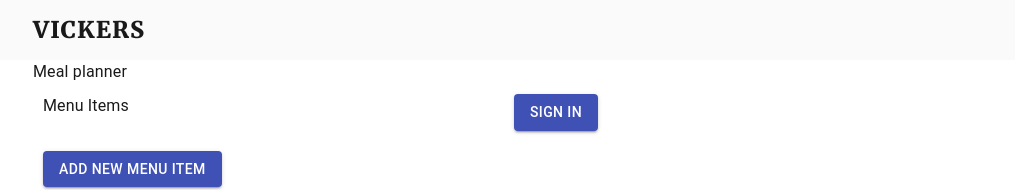
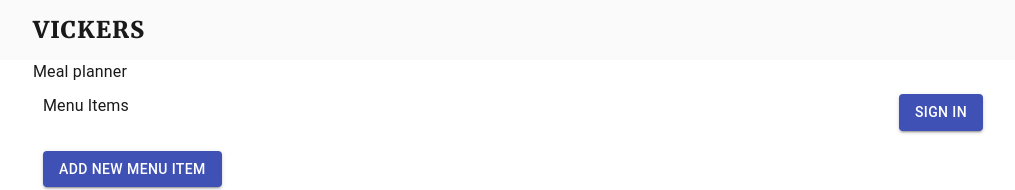
Before and after one commit to code-vicar/scottwvickers-site, a Gatsby site: page /meals in a window 1280 px wide. Shown: the top 190 px of the page, without its empty margins (127-1142 px from the left). Built offline with nearby package versions, Linux system fonts and the light colour scheme; Gatsby itself is replaced by a stand-in of ours; some packages are replaced by stand-ins of ours.

Commit message:
improve auth button alignment

```diff
--- a/src/components/auth/AuthButton.tsx
+++ b/src/components/auth/AuthButton.tsx
@@ -1,8 +1,19 @@
 import React from "react"
 
-import { Button } from "@material-ui/core"
+import { Button, createStyles, makeStyles } from "@material-ui/core"
+
 import { AuthStatus } from "../../interfaces"
 import { AuthContextType } from "../../contexts"
+
+const useSignedInStyles = makeStyles(() =>
+  createStyles({
+    root: {
+      alignItems: "center",
+      display: "flex",
+      gap: "5px"
+    }
+  })
+)
 
 const Loading: React.FC = () => {
   return <span>Signing in</span>
@@ -12,8 +23,9 @@ const SignedIn: React.FC<{
   username: string;
   onSignOutClick: () => void
 }> = ({ username, onSignOutClick }) => {
+  const styles = useSignedInStyles()
   return (
-    <div>
+    <div className={styles.root}>
       <span>Hello {username}</span>
       <Button variant="contained" onClick={onSignOutClick} >Sign Out</Button>
     </div>
--- a/src/components/menu/MenuHeader.tsx
+++ b/src/components/menu/MenuHeader.tsx
@@ -11,8 +11,7 @@ const useStyles = makeStyles(() =>
       flex: "1 1 auto"
     },
     right: {
-      flex: "1 1 auto",
-      alignSelf: "end"
+      flex: "0 1 max-content"
     }
   })
 )
```
